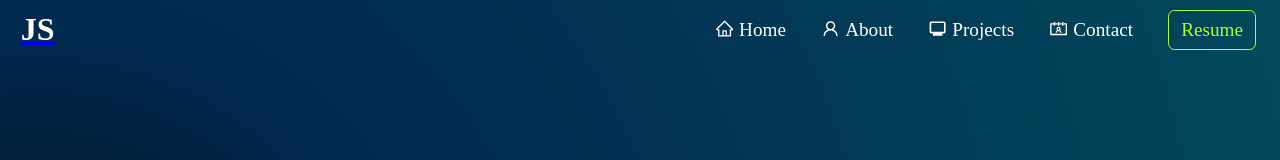
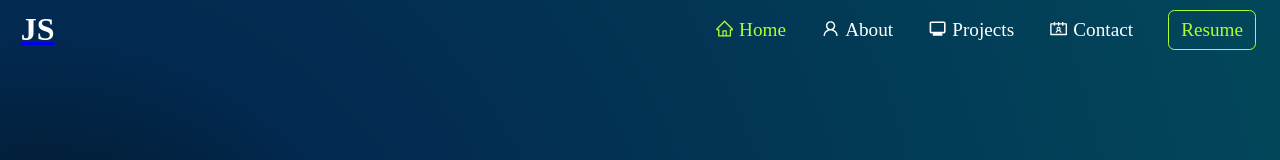
Before and after one commit to JSchoonbrood/Portfolio, a React (Create React App) app: page / in a window 1280 px wide. In both pictures the pointer is over the link "Home". Shown: the top 160 px of the page. Built offline with nearby package versions, Linux system fonts and the light colour scheme.

Commit message:
CSS Changes

```diff
--- a/src/components/navbar/navbar.scss
+++ b/src/components/navbar/navbar.scss
@@ -31,6 +31,11 @@
 		z-index: 1;
 		display: flex;
 	}
+
+	a:hover {
+		color: greenyellow;
+	}
+
 	.icon {
 		margin-right: 0.3rem;
 
@@ -45,4 +50,6 @@
 		border-radius: 0.4rem;
 		margin: 0 1.1rem;
 	}
+
+
 }
--- a/src/components/sidebar/left.scss
+++ b/src/components/sidebar/left.scss
@@ -20,6 +20,9 @@
                 a {
                     color: white;
                 }
+                a:hover {
+                    color: greenyellow;
+                }
             }
         }
     }
```
